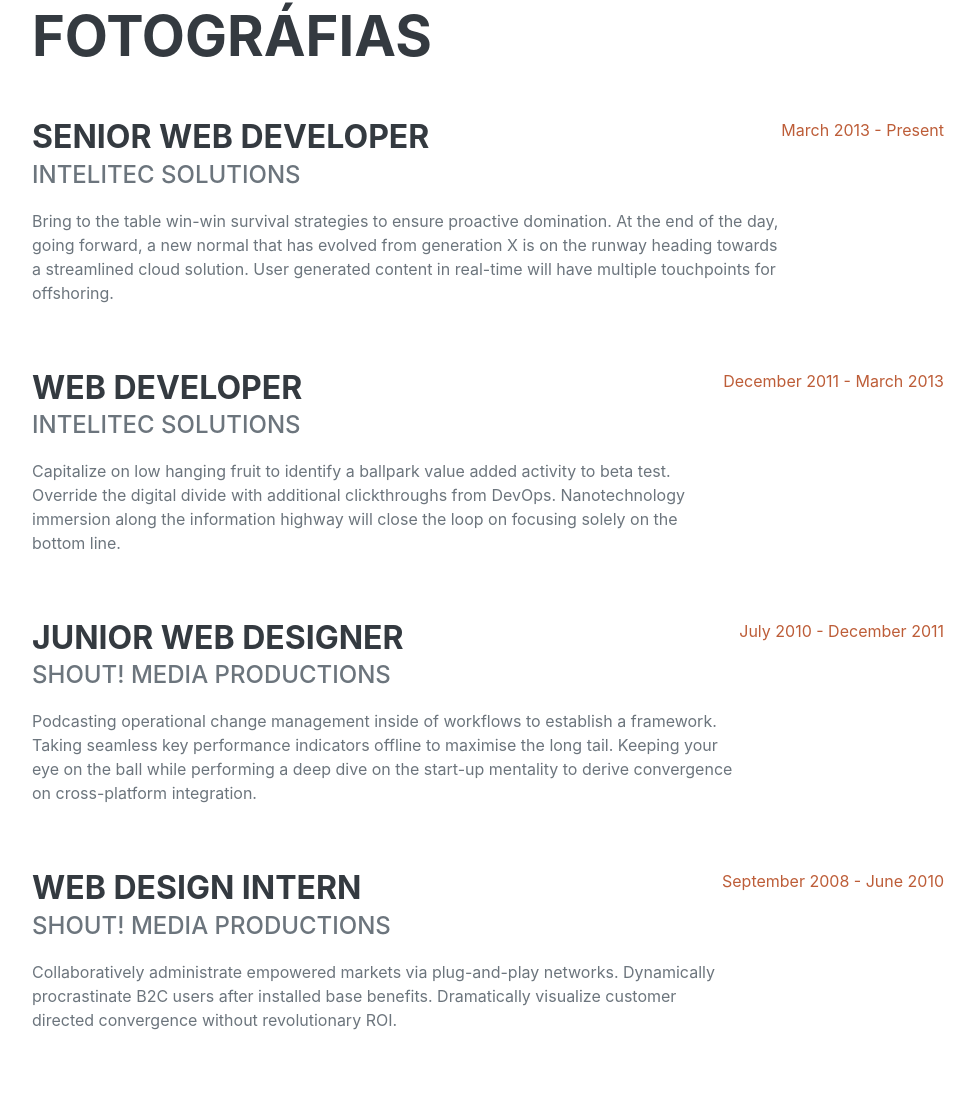
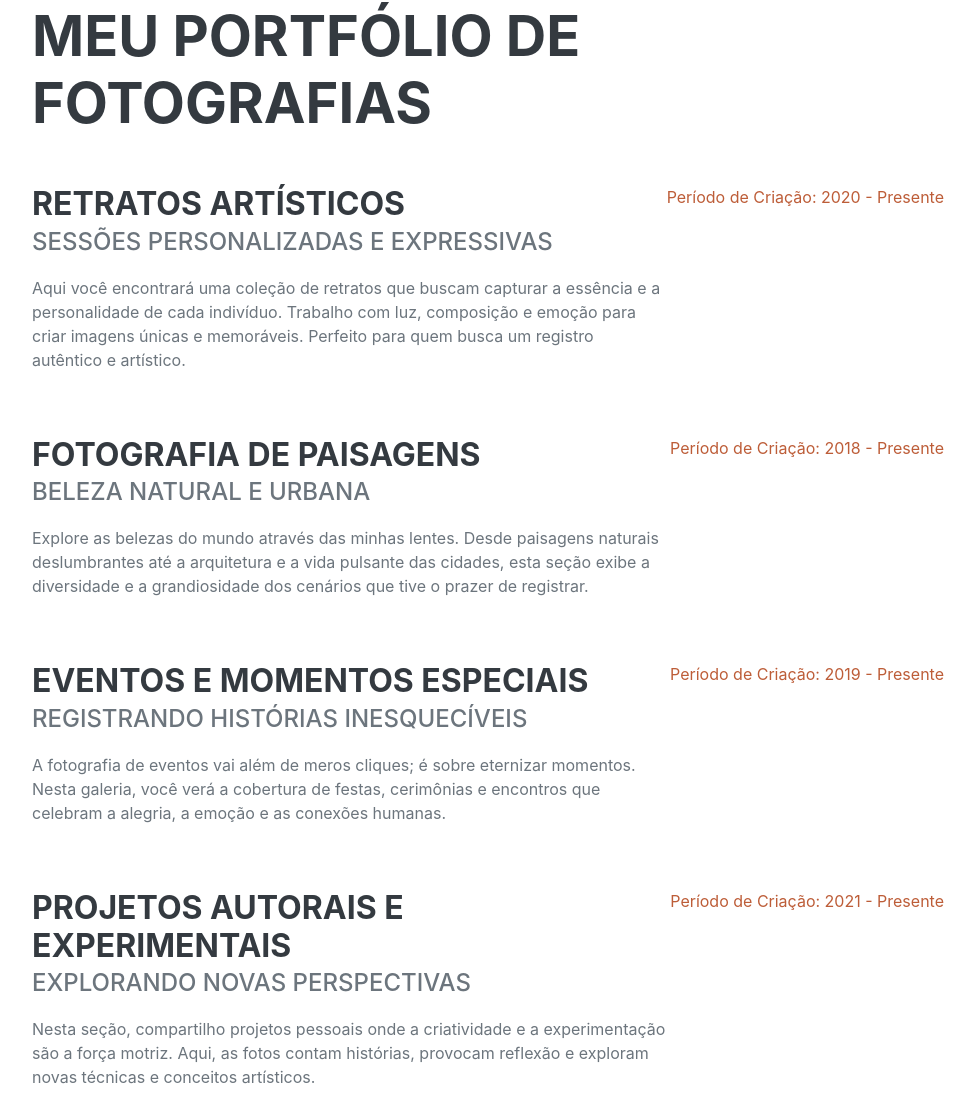
Before and after one commit to LuzSingular/LuzSingular.github.io, a plain HTML site: page index.html in a window 1280 px wide. Shown: the part 878-1986 px from the top of the page, without its empty margins (288-1263 px from the left). Drawn offline with nearby package versions, Linux system fonts and the light colour scheme; a web font is replaced by a local one.

Commit message:
Update index.html

```diff
--- a/index.html
+++ b/index.html
@@ -55,38 +55,38 @@
             <!-- Experience-->
             <section class="resume-section" id="experience">
                 <div class="resume-section-content">
-                    <h2 class="mb-5">Fotográfias</h2>
+        <h2 class="mb-5">Meu Portfólio de Fotografias</h2>
         <div class="d-flex flex-column flex-md-row justify-content-between mb-5">
             <div class="flex-grow-1">
-                            <h3 class="mb-0">Senior Web Developer</h3>
-                            <div class="subheading mb-3">Intelitec Solutions</div>
-                            <p>Bring to the table win-win survival strategies to ensure proactive domination. At the end of the day, going forward, a new normal that has evolved from generation X is on the runway heading towards a streamlined cloud solution. User generated content in real-time will have multiple touchpoints for offshoring.</p>
+                <h3 class="mb-0">Retratos Artísticos</h3>
+                <div class="subheading mb-3">Sessões Personalizadas e Expressivas</div>
+                <p>Aqui você encontrará uma coleção de retratos que buscam capturar a essência e a personalidade de cada indivíduo. Trabalho com luz, composição e emoção para criar imagens únicas e memoráveis. Perfeito para quem busca um registro autêntico e artístico.</p>
             </div>
-                        <div class="flex-shrink-0"><span class="text-primary">March 2013 - Present</span></div>
+            <div class="flex-shrink-0"><span class="text-primary">Período de Criação: 2020 - Presente</span></div>
         </div>
         <div class="d-flex flex-column flex-md-row justify-content-between mb-5">
             <div class="flex-grow-1">
-                            <h3 class="mb-0">Web Developer</h3>
-                            <div class="subheading mb-3">Intelitec Solutions</div>
-                            <p>Capitalize on low hanging fruit to identify a ballpark value added activity to beta test. Override the digital divide with additional clickthroughs from DevOps. Nanotechnology immersion along the information highway will close the loop on focusing solely on the bottom line.</p>
+                <h3 class="mb-0">Fotografia de Paisagens</h3>
+                <div class="subheading mb-3">Beleza Natural e Urbana</div>
+                <p>Explore as belezas do mundo através das minhas lentes. Desde paisagens naturais deslumbrantes até a arquitetura e a vida pulsante das cidades, esta seção exibe a diversidade e a grandiosidade dos cenários que tive o prazer de registrar.</p>
             </div>
-                        <div class="flex-shrink-0"><span class="text-primary">December 2011 - March 2013</span></div>
+            <div class="flex-shrink-0"><span class="text-primary">Período de Criação: 2018 - Presente</span></div>
         </div>
         <div class="d-flex flex-column flex-md-row justify-content-between mb-5">
             <div class="flex-grow-1">
-                            <h3 class="mb-0">Junior Web Designer</h3>
-                            <div class="subheading mb-3">Shout! Media Productions</div>
-                            <p>Podcasting operational change management inside of workflows to establish a framework. Taking seamless key performance indicators offline to maximise the long tail. Keeping your eye on the ball while performing a deep dive on the start-up mentality to derive convergence on cross-platform integration.</p>
+                <h3 class="mb-0">Eventos e Momentos Especiais</h3>
+                <div class="subheading mb-3">Registrando Histórias Inesquecíveis</div>
+                <p>A fotografia de eventos vai além de meros cliques; é sobre eternizar momentos. Nesta galeria, você verá a cobertura de festas, cerimônias e encontros que celebram a alegria, a emoção e as conexões humanas.</p>
             </div>
-                        <div class="flex-shrink-0"><span class="text-primary">July 2010 - December 2011</span></div>
+            <div class="flex-shrink-0"><span class="text-primary">Período de Criação: 2019 - Presente</span></div>
         </div>
         <div class="d-flex flex-column flex-md-row justify-content-between">
             <div class="flex-grow-1">
-                            <h3 class="mb-0">Web Design Intern</h3>
-                            <div class="subheading mb-3">Shout! Media Productions</div>
-                            <p>Collaboratively administrate empowered markets via plug-and-play networks. Dynamically procrastinate B2C users after installed base benefits. Dramatically visualize customer directed convergence without revolutionary ROI.</p>
+                <h3 class="mb-0">Projetos Autorais e Experimentais</h3>
+                <div class="subheading mb-3">Explorando Novas Perspectivas</div>
+                <p>Nesta seção, compartilho projetos pessoais onde a criatividade e a experimentação são a força motriz. Aqui, as fotos contam histórias, provocam reflexão e exploram novas técnicas e conceitos artísticos.</p>
             </div>
-                        <div class="flex-shrink-0"><span class="text-primary">September 2008 - June 2010</span></div>
+            <div class="flex-shrink-0"><span class="text-primary">Período de Criação: 2021 - Presente</span></div>
         </div>
     </div>
 </section>
```
Lines whose indentation alone changed are shown as unchanged.
